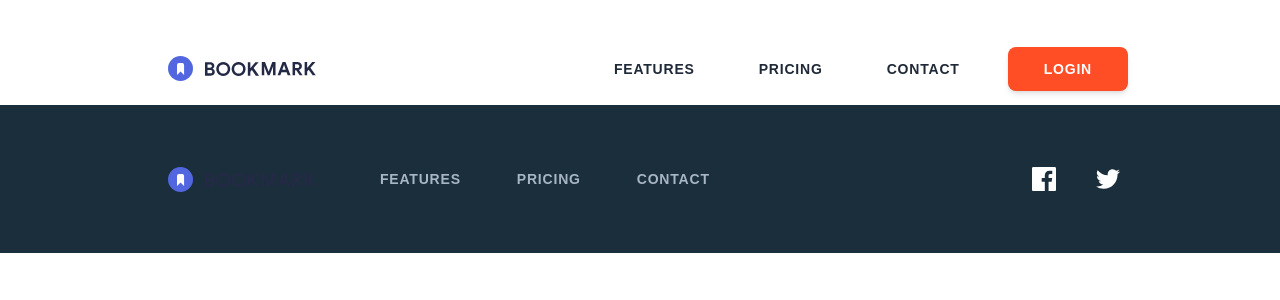
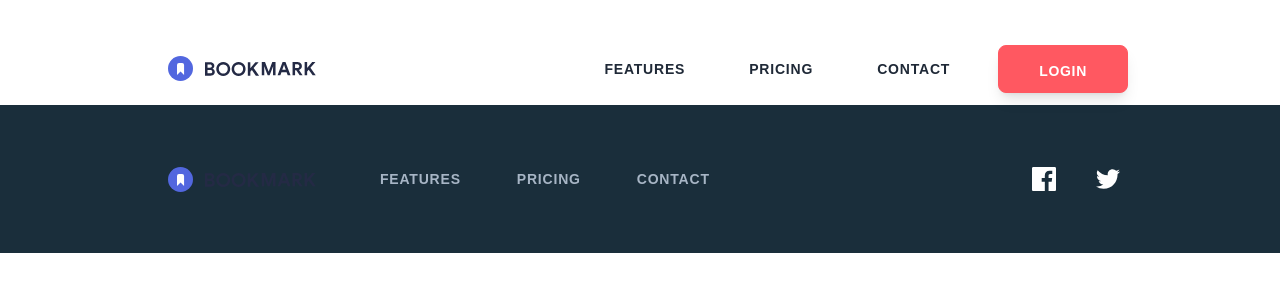
Before and after one commit to KonradBauer/Products-Page, a React (Vite) app: page / in a window 1280 px wide. Shown: the top 300 px of the page. Built offline with nearby package versions, Linux system fonts and the light colour scheme.

Commit message:
button login jumping fixed

```diff
--- a/src/components/Header/Header.tsx
+++ b/src/components/Header/Header.tsx
@@ -6,11 +6,8 @@ export const Header: React.FC = () => {
   return (
     <div className="flex flex-col lg:flex-row items-center tracking-wider mx-16 lg:mx-24">
       <div className="mx-8 lg:mx-12 p-4 lg:p-6">
-        <a href="#">
-          <img src={bookmark} alt="Bookmark" className="bookmark-icon" />
-        </a>
+        <img src={bookmark} alt="Bookmark" className="bookmark-icon" />
       </div>
-
       <div className="flex-grow flex justify-end mx-8 lg:mx-12">
         <ul className="menu menu-horizontal uppercase gap-8 flex items-center">
           {navigation.map((navi) => (
@@ -18,11 +15,9 @@ export const Header: React.FC = () => {
               <a className="hover:text-lightRed hover:bg-transparent">{navi}</a>
             </li>
           ))}
-          <li>
-            <a className="bg-lightRed text-white px-9 py-3 shadow-md hover:bg-white hover:text-lightRed hover:border-solid hover:border-4 hover:border-current hover:shadow-lg">
-              login
-            </a>
-          </li>
+          <button className="btn btn-error uppercase text-white px-10 pt-1 tracking-wider shadow-lg hover:bg-white hover:text-lightRed hover:">
+            login
+          </button>
         </ul>
       </div>
     </div>
```
